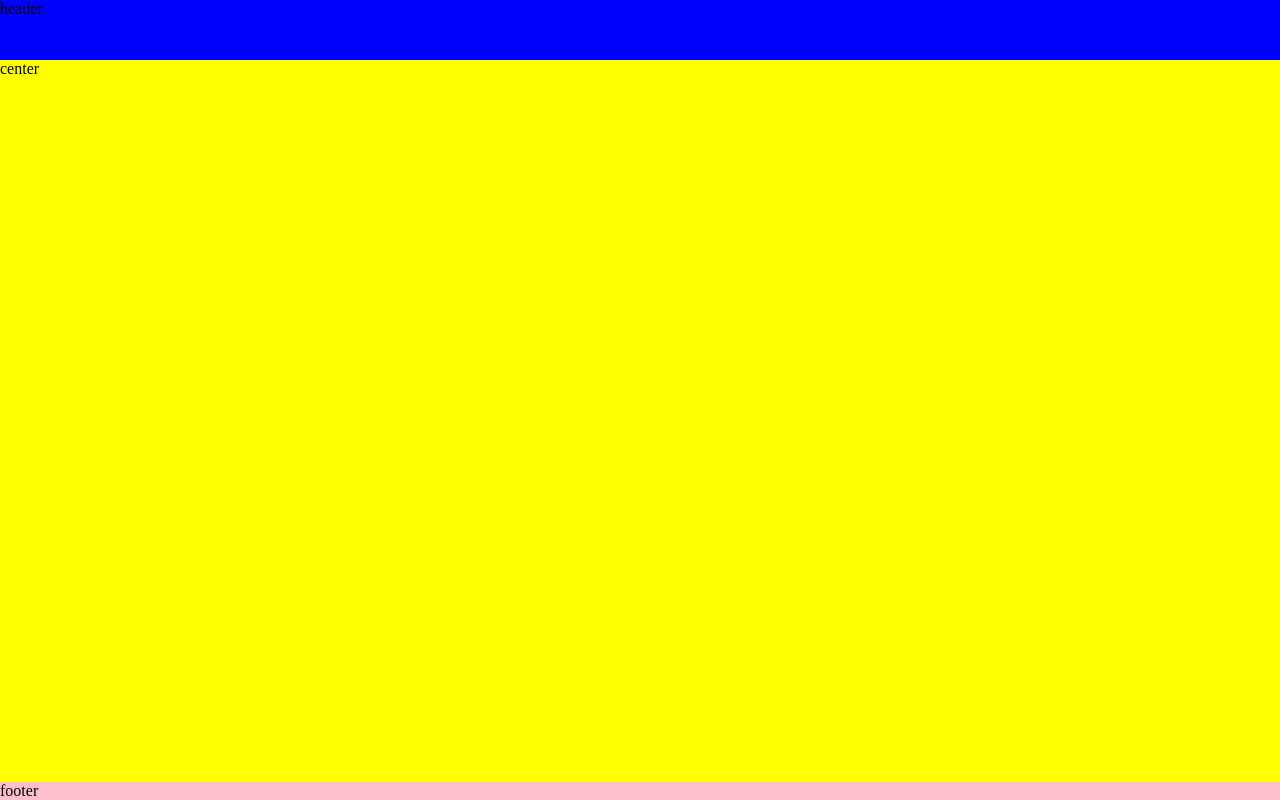
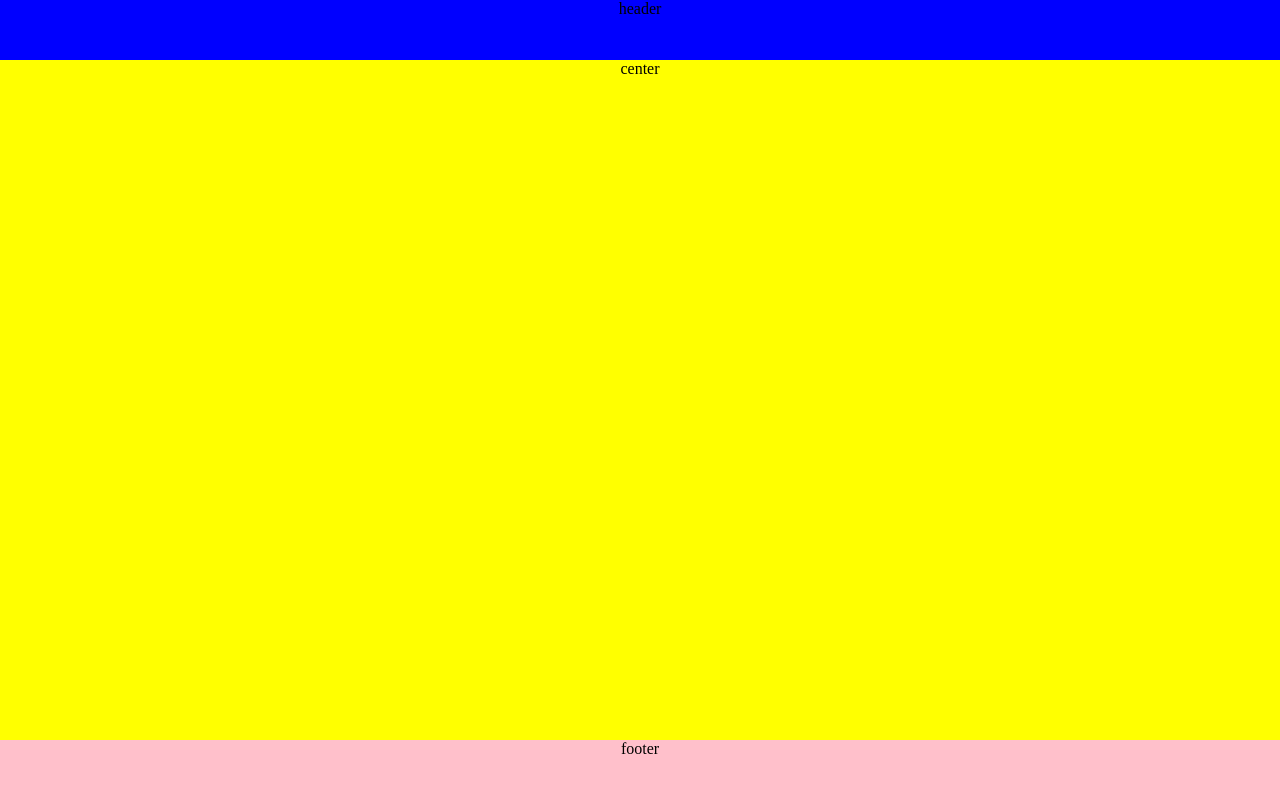
Before and after one commit to NateRobinson/BlogCodeExamples, a plain HTML site: page vue-practice-summary/index.html in a window 1280 px wide. Drawn offline with Linux system fonts and the light colour scheme.

Commit message:
update vue pra flex

```diff
--- a/vue-practice-summary/index.html
+++ b/vue-practice-summary/index.html
@@ -17,10 +17,11 @@
         height: 100%;
       }
       #app {
+		height: 100%;
         display: flex;
-        height: 100%;
         flex-direction: column;
         justify-content: space-between;
+		text-align: center;
       }
       .header {
         height: 60px;
@@ -31,6 +32,7 @@
         background-color: yellow;
       }
       .footer {
+		height: 60px;
         flex: none;
         background-color: pink;
       }
```
